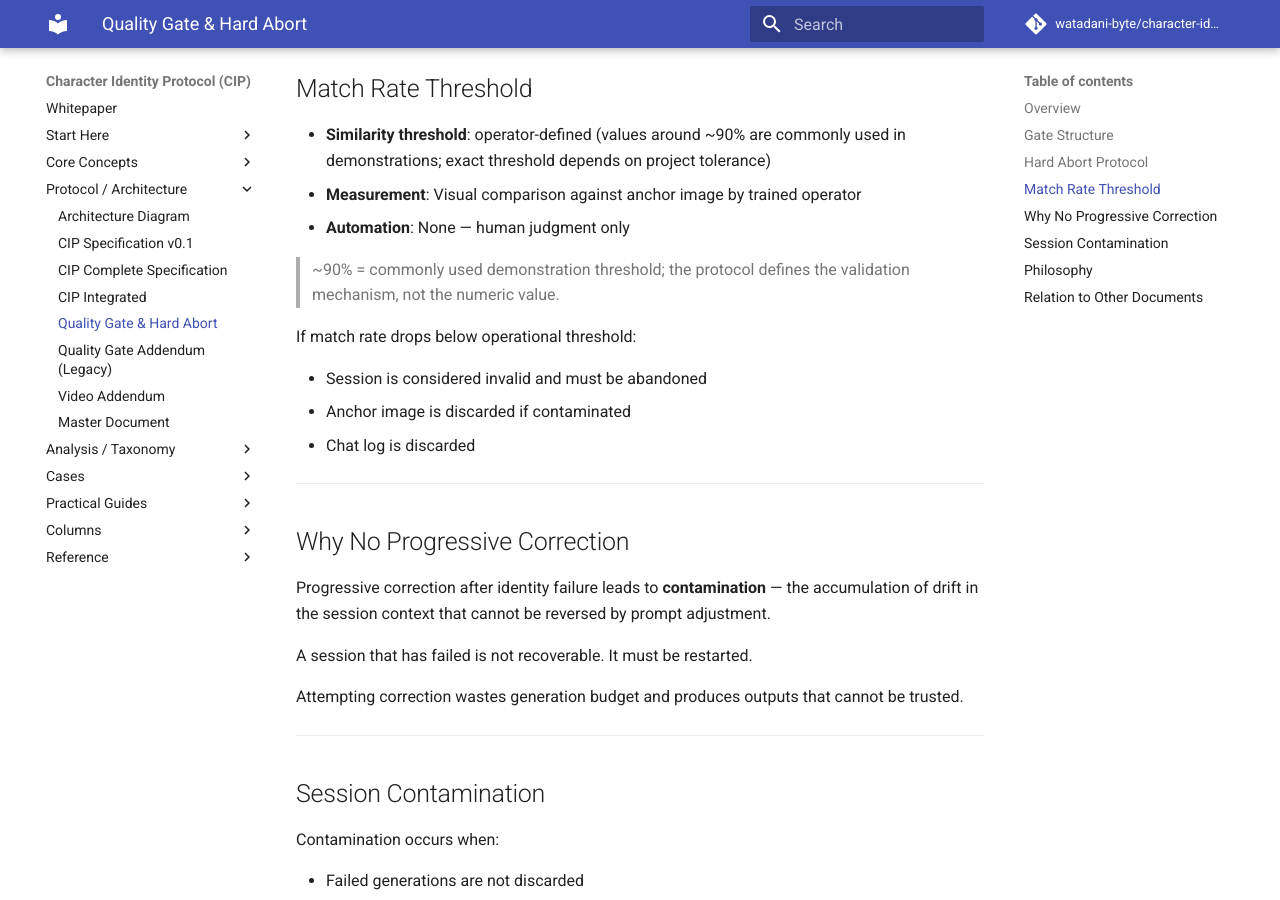
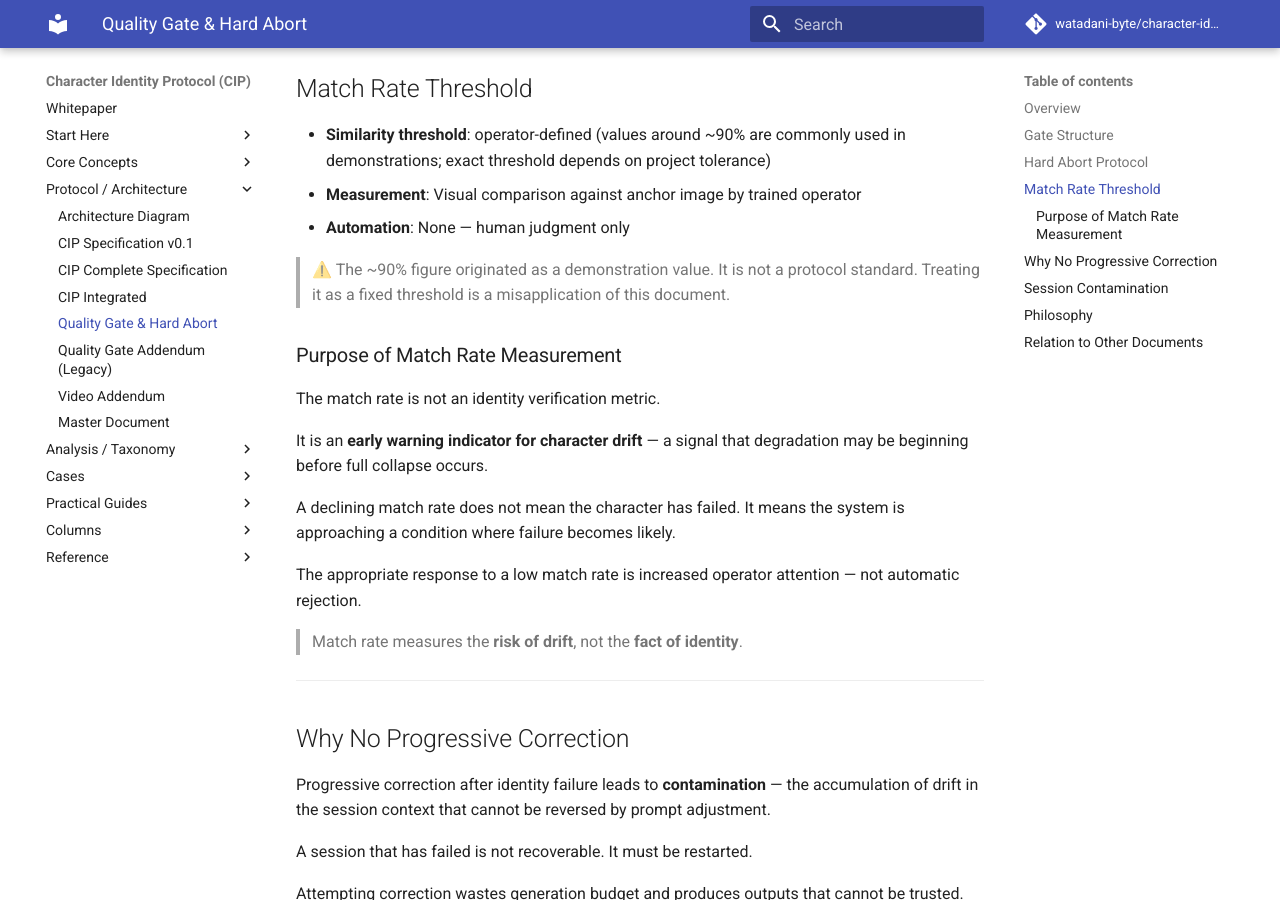
Before and after one commit to watadani-byte/character-identity-protocol, an MkDocs documentation site: the page built from docs/quality_gate_addendum.md, in a window 1280 px wide and 900 px high, scrolled down 1258 px. Built offline with MkDocs 1.6.1 and Material for MkDocs 9.7.7, drawn with Linux system fonts in a browser that asks for light colours; comment, search, counter and statistics services are not loaded.

Commit message:
quality_gate_addendum.md を更新

```diff
--- a/docs/quality_gate_addendum.md
+++ b/docs/quality_gate_addendum.md
@@ -51,13 +51,19 @@ When a gate failure is detected:
 - **Measurement**: Visual comparison against anchor image by trained operator
 - **Automation**: None — human judgment only
 
-> ~90% = commonly used demonstration threshold; the protocol defines the validation mechanism, not the numeric value.
+> ⚠️ The ~90% figure originated as a demonstration value. It is not a protocol standard. Treating it as a fixed threshold is a misapplication of this document.
 
-If match rate drops below operational threshold:
+### Purpose of Match Rate Measurement
 
-- Session is considered invalid and must be abandoned
-- Anchor image is discarded if contaminated
-- Chat log is discarded
+The match rate is not an identity verification metric.
+
+It is an **early warning indicator for character drift** — a signal that degradation may be beginning before full collapse occurs.
+
+A declining match rate does not mean the character has failed. It means the system is approaching a condition where failure becomes likely.
+
+The appropriate response to a low match rate is increased operator attention — not automatic rejection.
+
+> Match rate measures the **risk of drift**, not the **fact of identity**.
 
 -----
 
```
